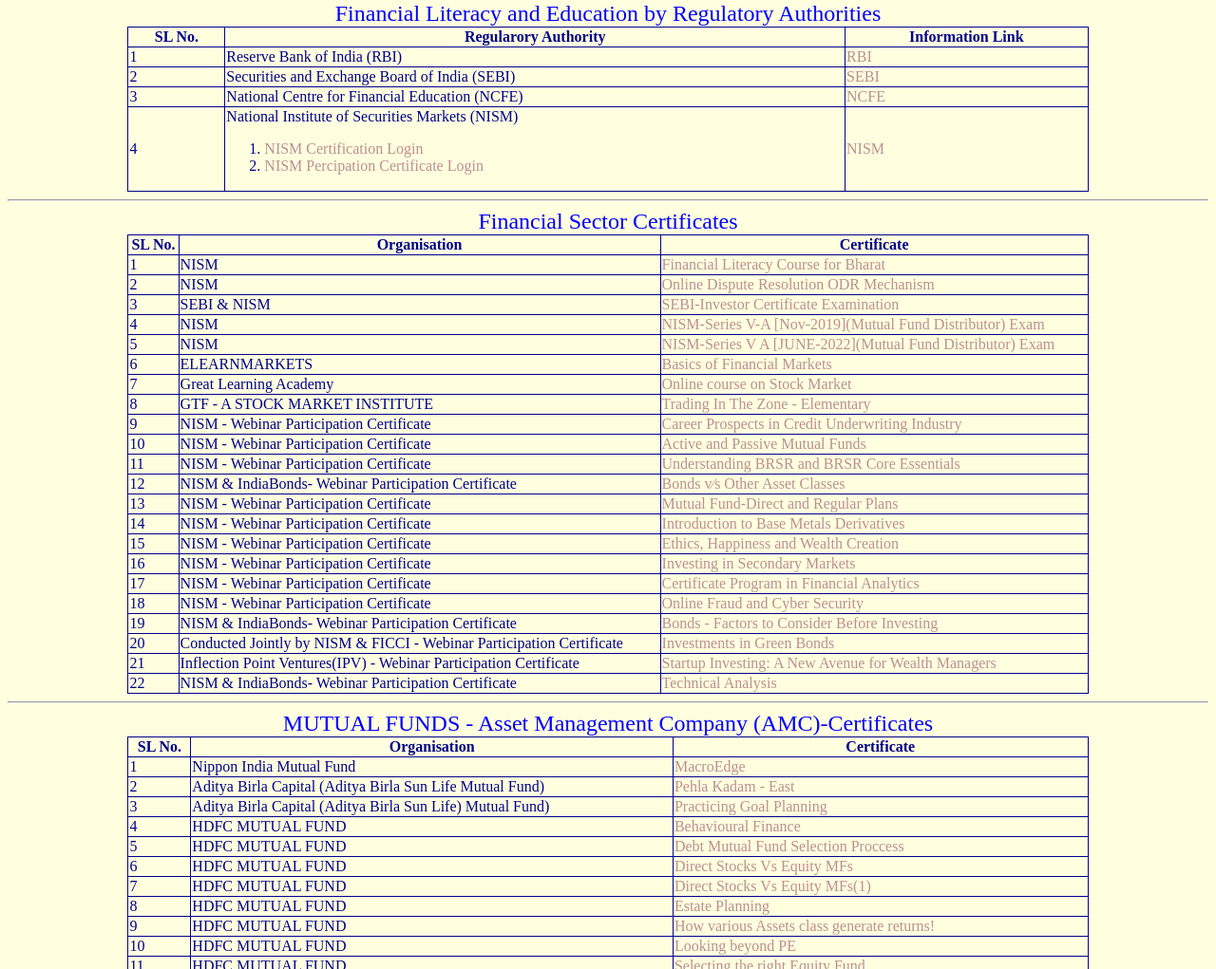
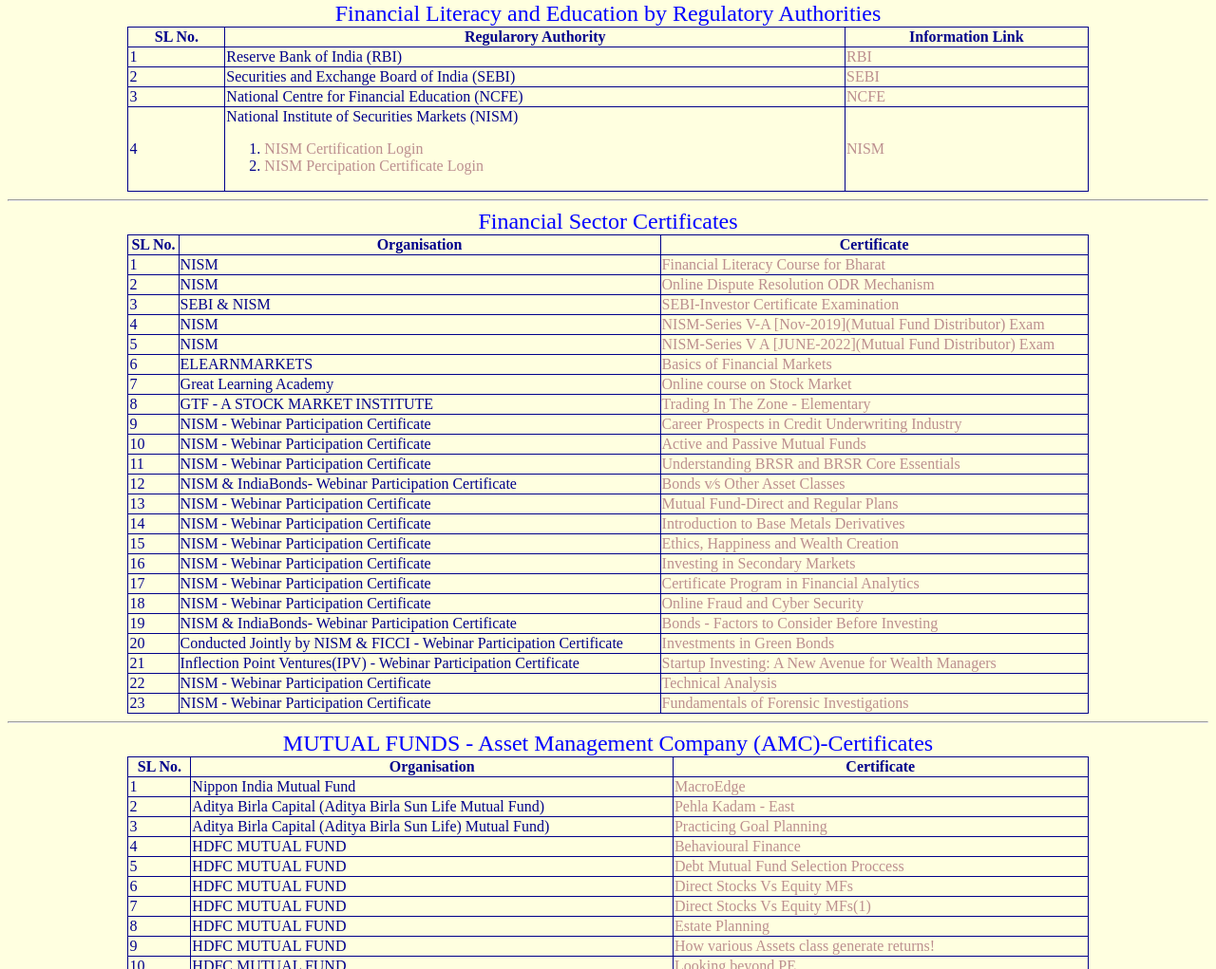
Before and after one commit to CHOUDHURYSTOCKS/FINANCIALLINKS, a plain HTML site: page Financial_education.html in a window 1280 px wide. Shown: the part 79-1100 px from the top of the page at 95% size. Drawn offline with Linux system fonts and the light colour scheme.

Commit message:
Update Financial_education.html

```diff
--- a/Financial_education.html
+++ b/Financial_education.html
@@ -206,8 +206,13 @@
 		</tr>
 		<tr>
 			<td>22</td>
-			<td>NISM & IndiaBonds- Webinar Participation Certificate</td>
+			<td>NISM - Webinar Participation Certificate</td>
 			<td><a href="Technical Analysis.pdf" target="_blank">Technical Analysis</a></td>
+		</tr>
+		<tr>
+			<td>23</td>
+			<td>NISM - Webinar Participation Certificate</td>
+			<td><a href="Fundamentals of Forensic Investigations.pdf" target="_blank">Fundamentals of Forensic Investigations</a></td>
 		</tr>
 	</table>
         <hr>
```
